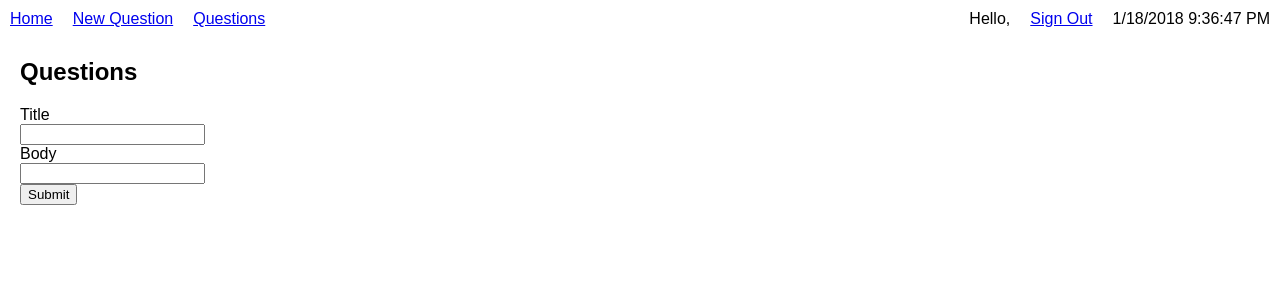
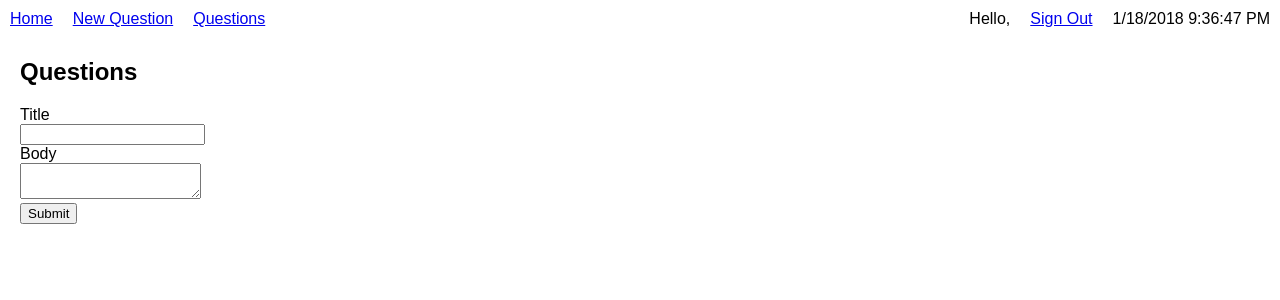
Before and after one commit to aera/Awesome-Answers-React, a React (Create React App) app: page /questions/new in a window 1280 px wide. Shown: the top 300 px of the page. Built offline with nearby package versions, Linux system fonts and the light colour scheme; sample sign-in values are in the browser's storage.

Commit message:
Validate New Question form errors

```diff
--- /dev/null
+++ b/src/components/FormErrors.js
@@ -0,0 +1,36 @@
+import React from 'react';
+
+/*
+ <FormErrors forField='title' errors={errors} />
+*/
+
+function FormErrors (props) {
+  const {forField, errors = []} = props;
+
+  const filteredErrors = errors.filter(
+    e => e.field.toLowerCase() === forField.toLowerCase()
+  );
+
+  if (filteredErrors.length > 0) {
+    return (
+      <ul
+        className='FormErrors'
+        style={{
+          color: 'red',
+          padding: '0 0 0 1em',
+          margin: 0,
+          fontSize: '0.8em',
+          listStyle: 'circle'
+        }}
+      >
+        {filteredErrors
+          .map((e, i) => <li key={i}>{e.message}</li>)
+        }
+      </ul>
+    );
+  } else {
+    return null;
+  }
+}
+
+export {FormErrors};
--- a/src/components/QuestionForm.js
+++ b/src/components/QuestionForm.js
@@ -1,10 +1,12 @@
 import React from 'react';
+import {FormErrors} from './FormErrors';
 
 function QuestionForm (props) {
   const {
     question = {},
     onSubmit = () => {},
-    onChange = () => {}
+    onChange = () => {},
+    errors = []
   } = props;
 
   const handleSubmit = event => {
@@ -29,16 +31,18 @@ function QuestionForm (props) {
           name="title"
           id="title"
         />
+        <FormErrors forField='title' errors={errors} />
       </div>
 
       <div>
         <label htmlFor="body">Body</label> <br />
-        <input
+        <textarea
           onChange={handleChange("body")}
           value={question.body}
           name="body"
           id="body"
         />
+        <FormErrors forField='body' errors={errors} />
       </div>
 
       <div>
--- a/src/components/QuestionNewPage.js
+++ b/src/components/QuestionNewPage.js
@@ -10,7 +10,8 @@ class QuestionNewPage extends Component {
       newQuestion: {
         title: "",
         body: ""
-      }
+      },
+      validationErrors: []
     };
 
     this.createQuestion = this.createQuestion.bind(this);
@@ -30,13 +31,21 @@ class QuestionNewPage extends Component {
     const {newQuestion} = this.state;
     Question
       .create(newQuestion)
-      .then(({id}) => {
-        history.push(`/questions/${id}`)
+      .then(data => {
+        if (data.errors) {
+          this.setState({
+            validationErrors: data
+              .errors
+              .filter(e => e.type === 'ActiveRecord::RecordInvalid')
+          });
+        } else {
+          history.push(`/questions/${data.id}`)
+        }
       });
   }
 
   render () {
-    const {newQuestion} = this.state;
+    const {newQuestion, validationErrors} = this.state;
 
     return (
       <main
@@ -45,6 +54,7 @@ class QuestionNewPage extends Component {
       >
         <h2>Questions</h2>
         <QuestionForm
+          errors={validationErrors}
           question={newQuestion}
           onChange={this.updateNewQuestion}
           onSubmit={this.createQuestion}
```
